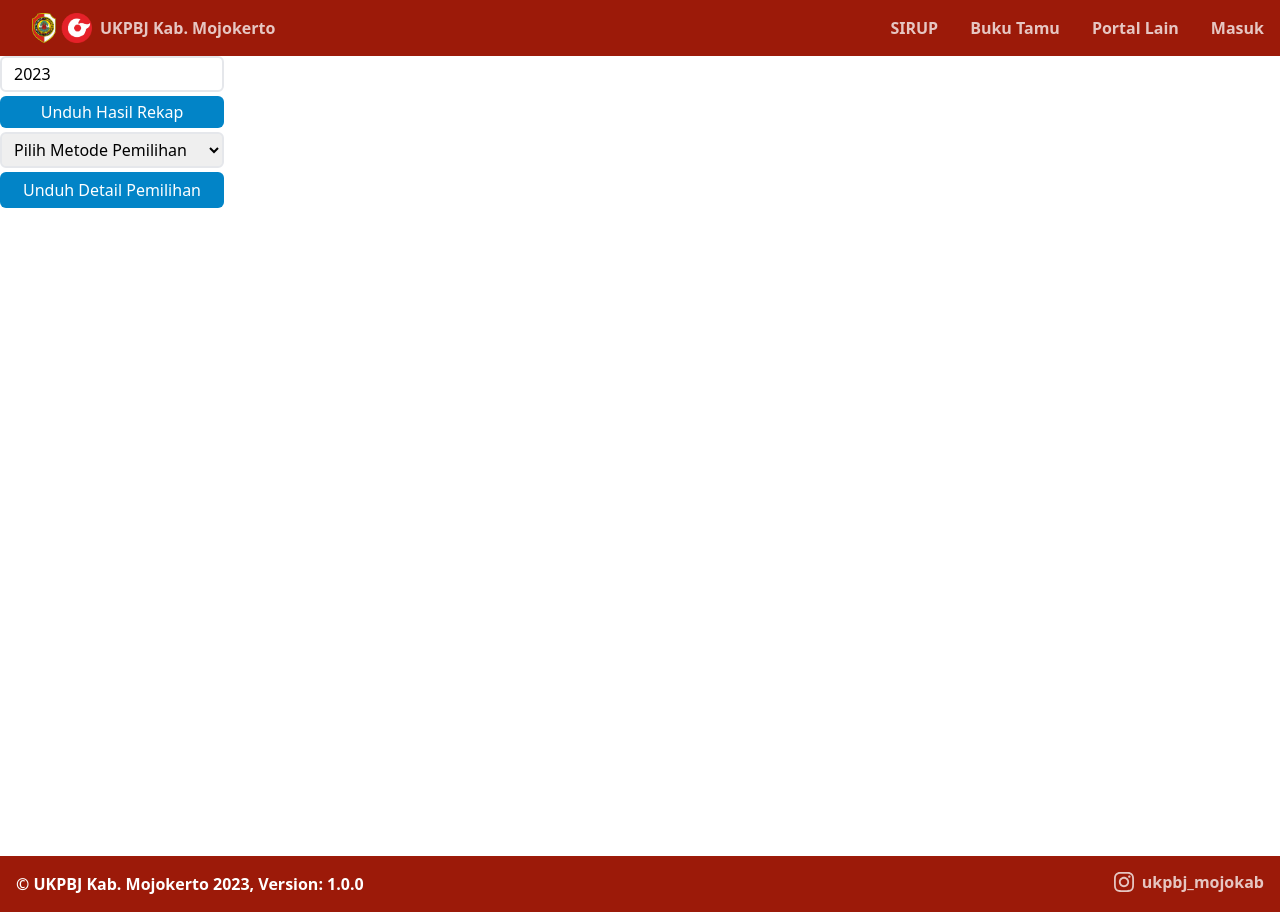
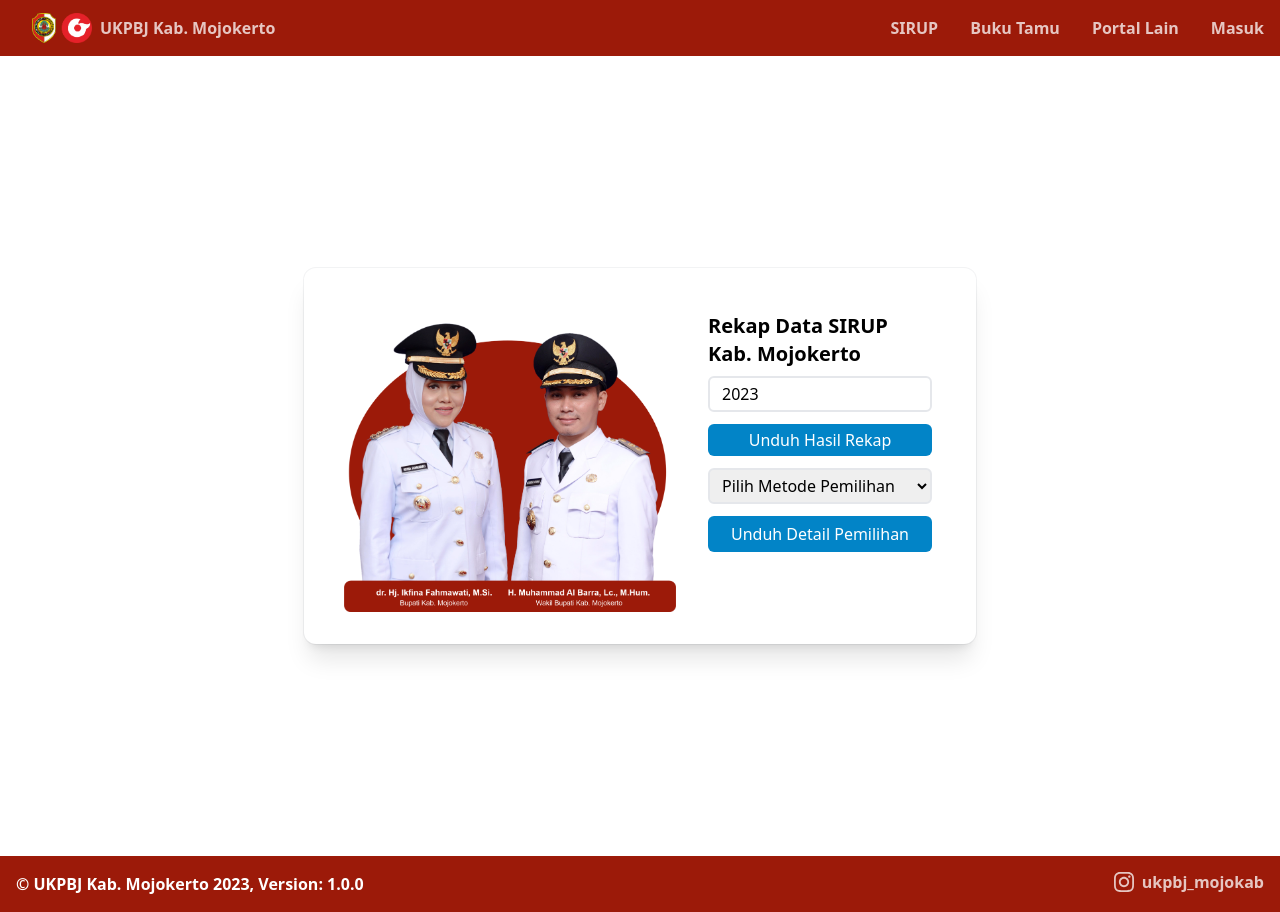
Before and after one commit to fajrulfalah93/pbj, a Next.js app: page /sirup in a window 1280 px wide. Built offline with nearby package versions, Linux system fonts and the light colour scheme.

Commit message:
tambah sirup

```diff
--- a/src/pages/index.js
+++ b/src/pages/index.js
@@ -16,10 +16,21 @@ export default function Home() {
       <main>
         <div>
           <div className="relative flex min-h-screen flex-col justify-center overflow-hidden">
-            <div className="flex bg-white bg-center">
-              <div className="text-black">Selamat Datang!</div>
+            <div className="flex justify-between bg-white bg-center">
+              <div className="ml-10">
+                <div className="text-4xl font-semibold text-black">
+                  Selamat Datang!
+                </div>
+                <div className="align-middle text-4xl font-semibold text-black">
+                  di Aplikasi SiBAJA Kab. Mojokerto
+                </div>
+                <div className="align-middle text-2xl text-black">
+                Sistem Informasi Pengadaan Barang dan Jasa
+                </div>
+              </div>
+              <div>
                 <Image
-                className="hidden md:block"
+                  className="mr-10 hidden md:block"
                   src={"/bupwabup.png"}
                   alt="logo"
                   width={500}
@@ -28,6 +39,7 @@ export default function Home() {
               </div>
             </div>
           </div>
+        </div>
       </main>
       <Footer />
     </>
--- a/src/pages/login/index.js
+++ b/src/pages/login/index.js
@@ -15,12 +15,12 @@ export default function Sirup() {
       <main>
         <div className="relative flex min-h-screen flex-col justify-center overflow-hidden bg-gray-50 py-6 sm:py-12">
           <div className="absolute inset-0 bg-white bg-center"></div>
-          <div className="relative mx-auto w-full max-w-md bg-white px-6 pt-10 pb-8 shadow-xl ring-1 ring-gray-900/5 sm:rounded-xl sm:px-10">
+          <div className="relative mx-auto w-full max-w-sm bg-white px-6 pt-10 pb-8 shadow-xl ring-1 ring-gray-900/5 sm:rounded-xl sm:px-10">
             <div className="w-full">
               <div className="text-center">
                 <h1 className="text-3xl font-semibold text-gray-900">LOGIN</h1>
                 <p className="mt-2 text-gray-500">
-                  Login di bawah ini untuk mengakses akun Anda
+                  Login untuk mengakses akun Anda
                 </p>
               </div>
               <div className="mt-5">
@@ -32,10 +32,10 @@ export default function Sirup() {
                       id="email"
                       placeholder="Email Address"
                       className="peer mt-1 w-full border-b-2 border-gray-300 px-0 py-1 placeholder:text-transparent focus:border-gray-500 focus:outline-none"
-                      autocomplete="NA"
+                      autoComplete="NA"
                     />
                     <label
-                      for="email"
+                      htmlFor="email"
                       className="pointer-events-none absolute top-0 left-0 origin-left -translate-y-1/2 transform text-sm text-gray-800 opacity-75 transition-all duration-100 ease-in-out peer-placeholder-shown:top-1/2 peer-placeholder-shown:text-base peer-placeholder-shown:text-gray-500 peer-focus:top-0 peer-focus:pl-0 peer-focus:text-sm peer-focus:text-gray-800"
                     >
                       Alamat Email
@@ -50,7 +50,7 @@ export default function Sirup() {
                       className="peer peer mt-1 w-full border-b-2 border-gray-300 px-0 py-1 placeholder:text-transparent focus:border-gray-500 focus:outline-none"
                     />
                     <label
-                      for="password"
+                      htmlFor="password"
                       className="pointer-events-none absolute top-0 left-0 origin-left -translate-y-1/2 transform text-sm text-gray-800 opacity-75 transition-all duration-100 ease-in-out peer-placeholder-shown:top-1/2 peer-placeholder-shown:text-base peer-placeholder-shown:text-gray-500 peer-focus:top-0 peer-focus:pl-0 peer-focus:text-sm peer-focus:text-gray-800"
                     >
                       Password
--- a/src/pages/sirup/index.js
+++ b/src/pages/sirup/index.js
@@ -4,6 +4,7 @@ import Footer from "@/components/Footer";
 import React, { useState } from "react";
 import axios from "axios";
 import { writeFileXLSX, utils } from "xlsx";
+import Image from "next/image";
 
 export default function Sirup() {
   let y = new Date();
@@ -822,10 +823,28 @@ export default function Sirup() {
       </Head>
       <Navbar />
       <main>
-        <div class="relative flex min-h-screen flex-col justify-center overflow-hidden bg-gray-50 py-6 sm:py-12">
-          <div class="absolute inset-0 bg-white bg-center">
-            <div className="flex-col">
+        <div className="relative flex min-h-screen flex-col justify-center overflow-hidden bg-gray-50 py-6 sm:py-12">
+          <div className="absolute inset-0 bg-white bg-center"></div>
+          <div className="min-w-sm relative mx-auto w-full max-w-2xl bg-white px-6 pt-10 pb-8 shadow-xl ring-1 ring-gray-900/5 sm:rounded-xl sm:px-10">
+            <div className="w-full">
+              <div className="flex">
                 <div>
+                  <Image
+                    className="mr-10 hidden pr-7 md:block"
+                    src={"/bupwabup.png"}
+                    alt="logo"
+                    width={500}
+                    height={870}
+                  />
+                </div>
+                <div>
+                  <div className="p-1">
+                    <div className="text-xl font-semibold">
+                      Rekap Data SIRUP
+                    </div>
+                    <div className="text-xl font-semibold">Kab. Mojokerto</div>
+                  </div>
+                  <div className="p-1">
                     <input
                       className="mb-1 w-56 rounded-md border-2 py-1 pl-3 pr-1"
                       type="number"
@@ -836,7 +855,7 @@ export default function Sirup() {
                       onChange={(y) => setYear(y.target.value)}
                     ></input>
                   </div>
-              <div>
+                  <div className="p-1">
                     <button
                       className="border-1 mb-1 w-56 rounded-md border-sky-600 bg-sky-600 p-1 font-medium text-white hover:brightness-90"
                       onClick={makeAPICall}
@@ -844,7 +863,7 @@ export default function Sirup() {
                       Unduh Hasil Rekap
                     </button>
                   </div>
-              <div>
+                  <div className="p-1">
                     <select
                       className="mb-1 w-56 rounded-md border-2 py-1 pl-2"
                       onChange={(m) => setMtd(m.target.value)}
@@ -860,7 +879,7 @@ export default function Sirup() {
                       <option value="swa">Swakelola</option>
                     </select>
                   </div>
-              <div>
+                  <div className="p-1">
                     <button
                       className="border-1 mb-1 w-56 rounded-md border-sky-600 bg-sky-600 p-1.5 font-medium text-white hover:brightness-90"
                       onClick={makeAPICall2}
@@ -871,6 +890,8 @@ export default function Sirup() {
                 </div>
               </div>
             </div>
+          </div>
+        </div>
       </main>
       <Footer />
     </>
```
Lines whose indentation alone changed are shown as unchanged.
